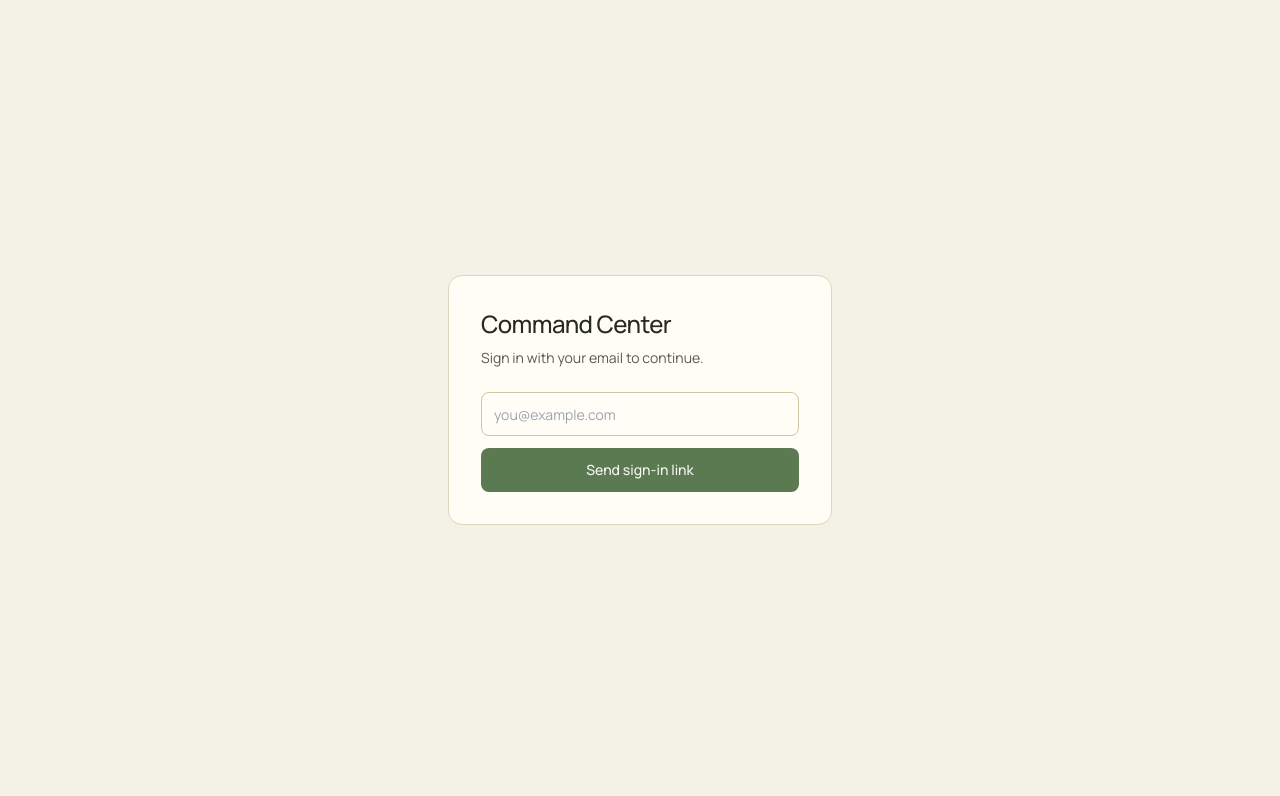
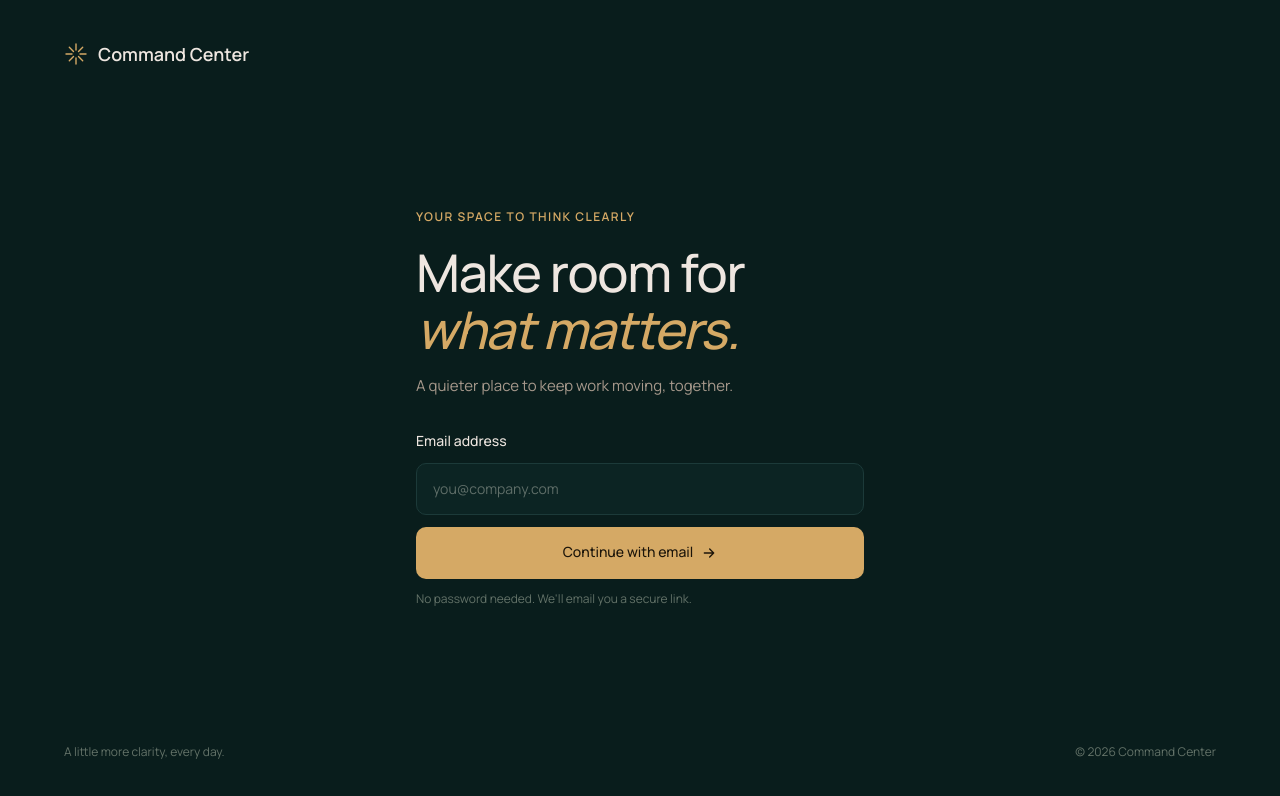
Before and after one commit to Yash-25412/Command-Center, a Next.js app: page /login in a window 1280 px wide. Shown: the top 796 px of the page. Built offline with nearby package versions, Linux system fonts and the light colour scheme.

Commit message:
Add files via upload

```diff
--- a/src/app/globals.css
+++ b/src/app/globals.css
@@ -2,57 +2,71 @@
 @tailwind components;
 @tailwind utilities;
 
-/* "Moss" theme: sandy paper + moss green in light, deep moss-black in dark. */
+/*
+  Theme pixel-matched to the reference UI across all three states: light,
+  dark and the login screen. Shared identity: warm paper in light mode vs.
+  deep teal-black in dark, a rust/amber accent, serif display headings.
+  Primary buttons flip ink: near-black teal on light backgrounds, amber on
+  dark ones — same pattern the reference uses.
+*/
 :root {
-  --bg: #f4f1e6;
-  --surface: #fffdf6;
-  --sunk: #e9e4d1;
-  --hover: #efead8;
-  --line: #ddd6bd;
-  --line2: #cfc6a6;
-  --ink: #262a1f;
-  --ink2: #585c48;
-  --ink3: #767a62;
-  --accent: #5c7a52;
-  --accent-bg: #e1ebd8;
-  --on-accent: #f6faf2;
-  --green: #3f7d4a;
-  --green-bg: #dcefdf;
-  --amber: #a3741a;
-  --amber-bg: #f3e6c8;
-  --red: #a34a3c;
-  --red-bg: #f4e1dc;
+  --bg: #f5f2ef;
+  --surface: #ffffff;
+  --sunk: #ebe8e5;
+  --hover: #ecece7;
+  --line: #e1dfdc;
+  --line2: #d0cecb;
+  --ink: #1b1b1b;
+  --ink2: #6b7178;
+  --ink3: #8c9197;
+  --accent: #10262a;
+  --accent-bg: #e3e2df;
+  --on-accent: #ffffff;
+  --green: #2d7a5f;
+  --green-bg: #d9e1db;
+  --amber: #b58863;
+  --amber-bg: #ebe1d9;
+  --red: #b2503e;
+  --red-bg: #ecdbd6;
   --teal: #2e7873;
-  --teal-bg: #dcece9;
-  --gray: #767a62;
-  --gray-bg: #e9e4d1;
-  --card-shadow: 0 1px 2px rgba(38, 42, 31, 0.05), 0 3px 10px rgba(38, 42, 31, 0.05);
-  --btn-pri-shadow: 0 2px 8px rgba(92, 122, 82, 0.25);
+  --teal-bg: #d9e1de;
+  --gray: #6b7178;
+  --gray-bg: #e7e5e3;
+  --card-shadow: 0 1px 2px rgba(27, 27, 27, 0.04), 0 3px 10px rgba(27, 27, 27, 0.04);
+  --btn-pri-shadow: 0 2px 8px rgba(16, 38, 42, 0.18);
 }
 
 .dark {
-  --bg: #13160f;
-  --surface: #1a1e14;
-  --sunk: #0e100b;
-  --hover: #20241a;
-  --line: #272c1d;
-  --line2: #343b26;
-  --ink: #e7ebd9;
-  --ink2: #b2b89b;
-  --ink3: #8b9177;
-  --accent: #9bc26c;
-  --accent-bg: #27331b;
-  --on-accent: #11180a;
-  --green: #7fc48a;
-  --green-bg: #1c3322;
-  --amber: #e0b05a;
-  --amber-bg: #3a2d12;
-  --red: #e8988a;
-  --red-bg: #3a241f;
-  --teal: #6fc2bb;
-  --teal-bg: #16322e;
-  --gray: #8b9177;
-  --gray-bg: #20241a;
+  /*
+    Colors lifted directly from the reference screenshot (PW Incentive
+    Portal, dark mode) via pixel sampling, not just "inspired by" —
+    deep teal-black background (#10262a, pixel-matched), warm off-white
+    headings, warm-gray (not teal-gray) body text, amber as the primary
+    accent. Verified contrast: bg/ink ~13.4:1, bg/ink2 ~6:1, bg/amber
+    ~7.7:1, surface/ink2 ~5.7:1 — matching the reference's own ratios.
+  */
+  --bg: #10262a;
+  --surface: #132b2f;
+  --sunk: #0b1b1d;
+  --hover: #1b3034;
+  --line: #23373b;
+  --line2: #314448;
+  --ink: #f0ece8;
+  --ink2: #a79e9c;
+  --ink3: #6e7a7d;
+  --accent: #dcae62;
+  --accent-bg: #313c33;
+  --on-accent: #1c150a;
+  --green: #5cb88a;
+  --green-bg: #1c3d39;
+  --amber: #dcae62;
+  --amber-bg: #313c33;
+  --red: #d98c7c;
+  --red-bg: #303637;
+  --teal: #6fb3b8;
+  --teal-bg: #1f3d41;
+  --gray: #6e7a7d;
+  --gray-bg: #1d3236;
   --card-shadow: none;
   --btn-pri-shadow: none;
 }
--- a/src/app/layout.tsx
+++ b/src/app/layout.tsx
@@ -12,7 +12,7 @@ export default function RootLayout({ children }: { children: React.ReactNode })
       <head>
         <link rel="preconnect" href="https://fonts.googleapis.com" />
         <link
-          href="https://fonts.googleapis.com/css2?family=Source+Serif+4:opsz,wght@8..60,500;8..60,600;8..60,700&family=Manrope:wght@400;500;600;700&display=swap"
+          href="https://fonts.googleapis.com/css2?family=Source+Serif+4:ital,opsz,wght@0,8..60,500;0,8..60,600;0,8..60,700;1,8..60,500;1,8..60,600&family=Manrope:wght@400;500;600;700&display=swap"
           rel="stylesheet"
         />
       </head>
--- a/src/app/login/page.tsx
+++ b/src/app/login/page.tsx
@@ -3,6 +3,10 @@
 import { useState } from "react";
 import { createClient } from "@/lib/supabase/client";
 
+// The login screen always wears the dark brand look (like the reference),
+// regardless of the app's own light/dark toggle elsewhere — so colors here
+// are the .dark palette's literal values, not the bg/surface/ink tokens
+// that flip with the toggle.
 export default function LoginPage() {
   const [email, setEmail] = useState("");
   const [sent, setSent] = useState(false);
@@ -26,35 +30,61 @@ export default function LoginPage() {
   }
 
   return (
-    <div className="flex min-h-screen items-center justify-center bg-bg px-4">
-      <div className="w-full max-w-sm rounded-xl2 border border-line bg-surface p-8">
-        <h1 className="font-serif text-2xl font-medium tracking-tight text-ink">Command Center</h1>
-        <p className="mt-2 text-sm text-ink2">Sign in with your email to continue.</p>
+    <div className="flex min-h-screen flex-col justify-between bg-[#091d1c] px-6 py-10 sm:px-16">
+      <div className="flex items-center gap-2.5">
+        <svg viewBox="0 0 24 24" className="h-6 w-6 text-[#d5a965]" fill="none" stroke="currentColor" strokeWidth={1.4} strokeLinecap="round">
+          <path d="M12 2v6M12 16v6M2 12h6M16 12h6M5.3 5.3l4.2 4.2M14.5 14.5l4.2 4.2M18.7 5.3l-4.2 4.2M9.5 14.5l-4.2 4.2" />
+        </svg>
+        <span className="font-serif text-lg font-semibold text-[#eee6e0]">Command Center</span>
+      </div>
+
+      <div className="mx-auto w-full max-w-md">
+        <span className="text-xs font-semibold uppercase tracking-[0.12em] text-[#d5a965]">
+          Your space to think clearly
+        </span>
+        <h1 className="mt-4 font-serif text-[44px] font-medium leading-[1.1] tracking-tight text-[#eee6e0] sm:text-[52px]">
+          Make room for
+          <br />
+          <span className="italic text-[#d5a965]">what matters.</span>
+        </h1>
+        <p className="mt-4 text-[15px] text-[#a7998c]">A quieter place to keep work moving, together.</p>
 
         {sent ? (
-          <p className="mt-6 text-sm text-ink2">
-            Check <span className="font-medium text-ink">{email}</span> for a sign-in link.
+          <p className="mt-8 text-[15px] text-[#a7998c]">
+            Check <span className="font-medium text-[#eee6e0]">{email}</span> for a secure sign-in link.
           </p>
         ) : (
-          <form onSubmit={sendLink} className="mt-6 flex flex-col gap-3">
+          <form onSubmit={sendLink} className="mt-8 flex flex-col gap-3">
+            <label className="text-sm font-medium text-[#eee6e0]">Email address</label>
             <input
               type="email"
               required
               value={email}
               onChange={(e) => setEmail(e.target.value)}
-              placeholder="you@example.com"
-              className="h-11 rounded-lg border border-line2 bg-surface px-3 text-ink outline-none focus:border-accent focus:ring-2 focus:ring-accentbg"
+              placeholder="you@company.com"
+              className="h-[52px] rounded-[10px] border border-[#1c3a39] bg-[#0c2423] px-4 text-[#eee6e0] placeholder-[#5f6e68] outline-none focus:border-[#d5a965]"
             />
             <button
               type="submit"
               disabled={loading}
-              className="h-11 rounded-lg bg-accent font-medium text-onaccent disabled:opacity-60"
+              className="flex h-[52px] items-center justify-center gap-2 rounded-[10px] bg-[#d5a965] font-medium text-[#1c150a] transition hover:brightness-105 disabled:opacity-60"
             >
-              {loading ? "Sending..." : "Send sign-in link"}
+              {loading ? "Sending..." : "Continue with email"}
+              {!loading && (
+                <svg viewBox="0 0 24 24" className="h-4 w-4" fill="none" stroke="currentColor" strokeWidth={2} strokeLinecap="round" strokeLinejoin="round">
+                  <path d="M5 12h14M13 6l6 6-6 6" />
+                </svg>
+              )}
             </button>
-            {error && <p className="text-sm text-red">{error}</p>}
+            <p className="text-xs text-[#637268]">No password needed. We&apos;ll email you a secure link.</p>
+            {error && <p className="text-sm text-[#daa69e]">{error}</p>}
           </form>
         )}
+      </div>
+
+      <div className="flex items-center justify-between text-xs text-[#637268]">
+        <span>A little more clarity, every day.</span>
+        <span>© {new Date().getFullYear()} Command Center</span>
       </div>
     </div>
   );
--- a/src/components/Sidebar.tsx
+++ b/src/components/Sidebar.tsx
@@ -77,7 +77,7 @@ export default function Sidebar({
               key={n.href}
               href={n.href}
               className={`flex h-9 items-center gap-2.5 rounded-lg px-2.5 font-medium ${
-                on ? "bg-surface text-ink shadow-sm ring-1 ring-line" : "text-ink2 hover:bg-hover hover:text-ink"
+                on ? "bg-amberbg text-amber" : "text-ink2 hover:bg-hover hover:text-ink"
               }`}
             >
               <span className="flex-1">{n.label}</span>
```
